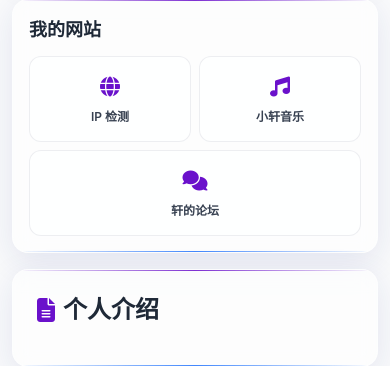
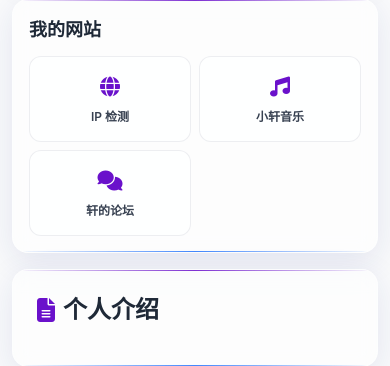
Before and after one commit to zhangjiaxuan758/gerenjieshao-yuanma, a Flask app: page / in a window 390 px wide. Shown: the part 1448-1814 px from the top of the page. Run offline with Flask 2, Linux system fonts and the light colour scheme; data that the repository does not hold is empty; some libraries are stand-ins or nearby versions.

Commit message:
轩的论坛卡片与另外两个等宽；介绍补充论坛相关内容

```diff
--- a/templates/index.html
+++ b/templates/index.html
@@ -599,7 +599,7 @@
                             <span class="hidden sm:inline text-[11px] text-gray-400 dark:text-gray-500">music.jrr.lol</span>
                         </a>
                         <a href="https://luntan.jrr.lol" target="_blank" rel="noopener noreferrer"
-                           class="group col-span-2 sm:col-span-1 flex flex-col items-center justify-center gap-2 px-2 py-4 sm:px-4 sm:py-5 rounded-xl border border-gray-200/70 dark:border-gray-600/60 bg-white/60 dark:bg-gray-700/60 hover:-translate-y-0.5 hover:shadow-lg transition-all duration-300">
+                           class="group flex flex-col items-center justify-center gap-2 px-2 py-4 sm:px-4 sm:py-5 rounded-xl border border-gray-200/70 dark:border-gray-600/60 bg-white/60 dark:bg-gray-700/60 hover:-translate-y-0.5 hover:shadow-lg transition-all duration-300">
                             <i class="fa-solid fa-comments text-xl sm:text-2xl text-primary dark:text-primary-dark"></i>
                             <span class="text-xs sm:text-sm font-semibold text-gray-700 dark:text-gray-200 group-hover:text-primary dark:group-hover:text-primary-dark transition-colors whitespace-nowrap">轩的论坛</span>
                             <span class="hidden sm:inline text-[11px] text-gray-400 dark:text-gray-500">luntan.jrr.lol</span>
```
